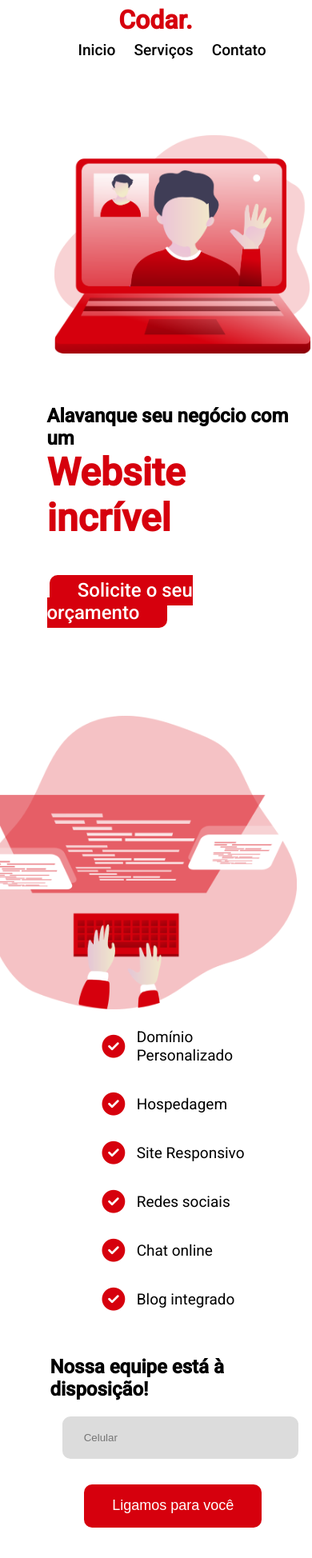
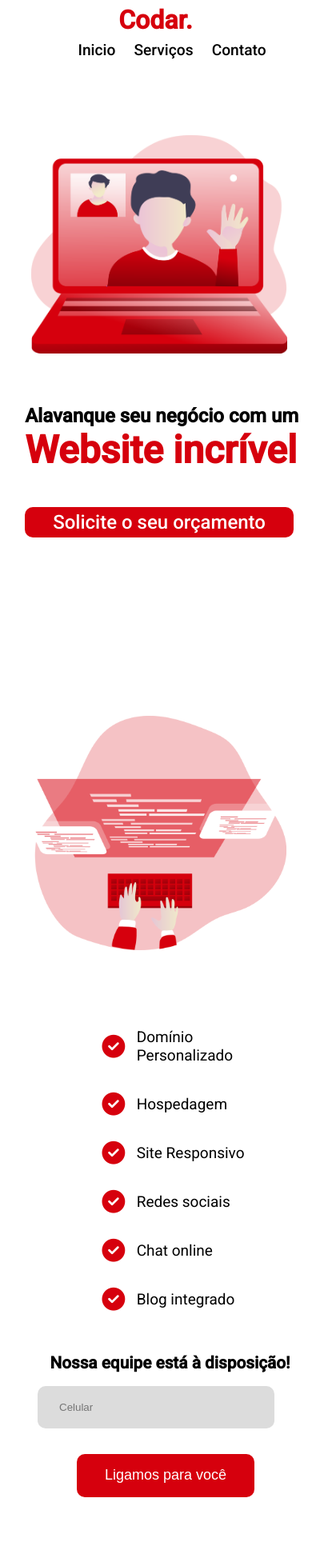
Before and after one commit to ferrarilucas/codar-websites, a plain HTML site: page index.html in a window 390 px wide. Shown: the top 1948 px of the page at 80% size. Drawn offline with Linux system fonts and the light colour scheme.

Commit message:
responsive layout to smartphones

```diff
--- a/index.html
+++ b/index.html
@@ -2,6 +2,8 @@
 <html lang="pt-BR">
 <head>
     <meta charset="UTF-8">
+    <meta http-equiv="X-UA-Compatible" content="IE=edge">
+    <meta name="viewport" content="width=device-width, initial-scale=1.0">
     <script src="https://kit.fontawesome.com/7ac84a7ee7.js" crossorigin="anonymous"></script>
     <link rel="preconnect" href="https://fonts.googleapis.com">
     <link rel="preconnect" href="https://fonts.gstatic.com" crossorigin>
@@ -22,7 +24,7 @@
 
     </header>
 
-    <section class="first-view">
+    <section class="first-view" id="firstview">
         <div class="colum-1">
             <img src="./assets/video_call.png" alt="chamada de vídeo">
         </div>
--- a/src/styles/alternative.css
+++ b/src/styles/alternative.css
@@ -13,7 +13,7 @@
         margin-left: 23vw;
     }
     .first-view a{
-        margin-left: 8%;
+        margin-left: 3rem;
     }
 }
 
@@ -147,7 +147,7 @@
     }
 
     .first-view a{
-        margin-left: 1%;
+        margin-left: 1rem;
     }
 
     .servicos ul{
@@ -164,8 +164,9 @@
         margin-left: 20%;
     }
     .contato input{
-        margin-left: 23%;
         display: block;
+        margin-left: auto;
+        margin-right: auto;
     }
     .contato button{
         margin-left: 29%;
@@ -190,6 +191,10 @@
         margin-top: 15vh;
     }
 
+    .first-view a{
+        margin-left: auto;
+    }
+
     .servicos img{
         top: 1vh;
         right: 5%;
@@ -202,10 +207,51 @@
     .contato h2 {
         margin-left: 16%;
     }
-    .contato input {
-        margin-left: 20%;
-    }
+
     .contato button {
         margin-left: 27%;
     }
 }
+
+@media screen and (max-width: 410px){
+    .first-view img{
+        width: 20rem;
+        margin-top: 5vh;
+        margin-left: 20%;
+    }
+    .first-view .colum-2{
+        margin-top: 0;
+        margin-left: 8%;
+    }
+
+    .first-view a{
+        margin-left: 0rem;
+    }
+
+    .servicos img{
+        width: 20rem;
+        right: 2rem;
+    }
+
+    .contato h2{
+        font-size: 1.3rem;
+    }
+    .contato button{
+        margin-left: 6rem;
+    }
+
+}
+
+@media screen and (max-height: 660px){
+    .first-view .colum-1{
+        height: 5rem;
+    }
+
+    .first-view .colum-2{
+        height: 4vh;
+    }
+
+    .servicos ul{
+        margin-top: 25rem;
+    }
+}
```
